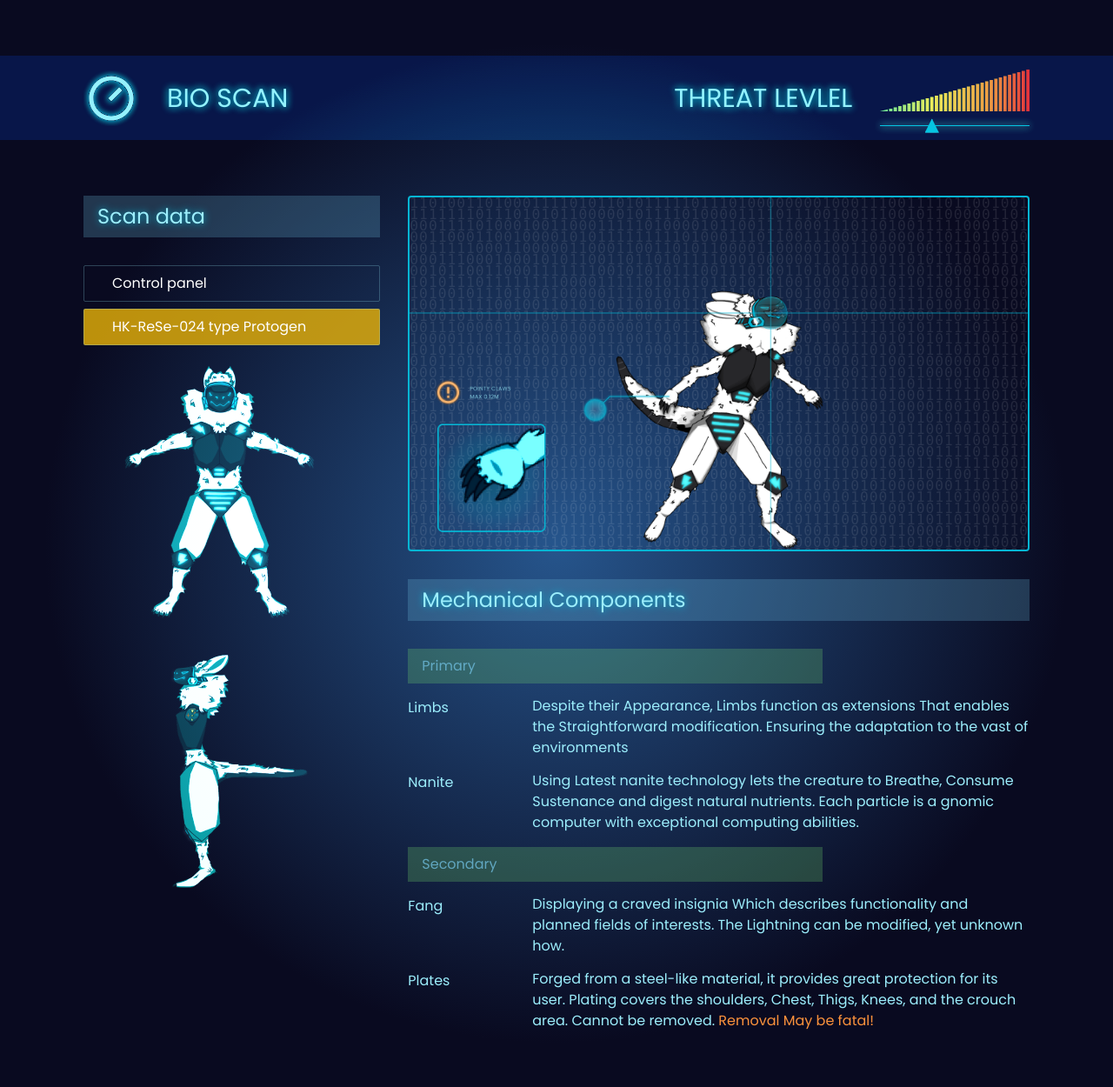
After one commit to PasztorGergo/Proto_OS, a Flask app: page /scans in a window 1280 px wide. The commit adds this page. Shown: the whole page at 87% size. Run offline with Flask 3, Linux system fonts and the light colour scheme.

```diff
--- a/server.py
+++ b/server.py
@@ -10,10 +10,13 @@ emotion = 0
 @app.route("/")
 def index():
     print("Main page opened!")
-    return render_template("index.html")
+    return render_template("index.html", title="controls")
+
+@app.route("/scans")
+def scan_data():
+    return render_template("scans.html", title="scans")
 
 @app.route("/emotion", methods=["POST"])
-
 def setEmtoion():
     id = int(request.get_json()["id"])
     emotion = id
--- a/static/styles/output.css
+++ b/static/styles/output.css
@@ -657,6 +657,10 @@ video {
   left: 0px;
 }
 
+.left-\[30\%\] {
+  left: 30%;
+}
+
 .top-0 {
   top: 0px;
 }
@@ -669,6 +673,18 @@ video {
   isolation: auto;
 }
 
+.z-10 {
+  z-index: 10;
+}
+
+.z-\[-1\] {
+  z-index: -1;
+}
+
+.col-span-2 {
+  grid-column: span 2 / span 2;
+}
+
 .float-start {
   float: inline-start;
 }
@@ -713,6 +729,10 @@ video {
   clear: none;
 }
 
+.mb-4 {
+  margin-bottom: 1rem;
+}
+
 .mb-8 {
   margin-bottom: 2rem;
 }
@@ -723,10 +743,6 @@ video {
 
 .mt-2 {
   margin-top: 0.5rem;
-}
-
-.mt-8 {
-  margin-top: 2rem;
 }
 
 .mt-4 {
@@ -921,6 +937,12 @@ video {
   border-collapse: separate;
 }
 
+.scale-105 {
+  --tw-scale-x: 1.05;
+  --tw-scale-y: 1.05;
+  transform: translate(var(--tw-translate-x), var(--tw-translate-y)) rotate(var(--tw-rotate)) skewX(var(--tw-skew-x)) skewY(var(--tw-skew-y)) scaleX(var(--tw-scale-x)) scaleY(var(--tw-scale-y));
+}
+
 .\!transform {
   transform: translate(var(--tw-translate-x), var(--tw-translate-y)) rotate(var(--tw-rotate)) skewX(var(--tw-skew-x)) skewY(var(--tw-skew-y)) scaleX(var(--tw-scale-x)) scaleY(var(--tw-scale-y)) !important;
 }
@@ -1403,6 +1425,10 @@ video {
   justify-items: stretch;
 }
 
+.gap-2 {
+  gap: 0.5rem;
+}
+
 .gap-4 {
   gap: 1rem;
 }
@@ -1736,6 +1762,10 @@ video {
   border-radius: 9999px;
 }
 
+.rounded-sm {
+  border-radius: 0.125rem;
+}
+
 .rounded-b {
   border-bottom-right-radius: 0.25rem;
   border-bottom-left-radius: 0.25rem;
@@ -1802,6 +1832,10 @@ video {
   border-width: 1px;
 }
 
+.border-2 {
+  border-width: 2px;
+}
+
 .border-x {
   border-left-width: 1px;
   border-right-width: 1px;
@@ -1860,6 +1894,20 @@ video {
   border-style: none;
 }
 
+.border-primary {
+  --tw-border-opacity: 1;
+  border-color: rgb(6 182 212 / var(--tw-border-opacity));
+}
+
+.border-primary-lighter {
+  --tw-border-opacity: 1;
+  border-color: rgb(156 238 252 / var(--tw-border-opacity));
+}
+
+.border-opacity-25 {
+  --tw-border-opacity: 0.25;
+}
+
 .bg-\[\#74DC6E\] {
   --tw-bg-opacity: 1;
   background-color: rgb(116 220 110 / var(--tw-bg-opacity));
@@ -1880,8 +1928,17 @@ video {
   background-color: rgb(110 187 220 / var(--tw-bg-opacity));
 }
 
+.bg-yellow-500 {
+  --tw-bg-opacity: 1;
+  background-color: rgb(234 179 8 / var(--tw-bg-opacity));
+}
+
 .bg-opacity-25 {
   --tw-bg-opacity: 0.25;
+}
+
+.bg-opacity-80 {
+  --tw-bg-opacity: 0.8;
 }
 
 .decoration-slice {
@@ -2018,6 +2075,18 @@ video {
   padding-bottom: 1rem;
 }
 
+.pb-16 {
+  padding-bottom: 4rem;
+}
+
+.pl-8 {
+  padding-left: 2rem;
+}
+
+.pr-4 {
+  padding-right: 1rem;
+}
+
 .pt-16 {
   padding-top: 4rem;
 }
@@ -2169,9 +2238,24 @@ video {
   color: rgb(59 130 246 / var(--tw-text-opacity));
 }
 
+.text-orange-400 {
+  --tw-text-opacity: 1;
+  color: rgb(251 146 60 / var(--tw-text-opacity));
+}
+
 .text-primary-light {
   --tw-text-opacity: 1;
   color: rgb(110 187 220 / var(--tw-text-opacity));
+}
+
+.text-primary-lighter {
+  --tw-text-opacity: 1;
+  color: rgb(156 238 252 / var(--tw-text-opacity));
+}
+
+.text-white {
+  --tw-text-opacity: 1;
+  color: rgb(255 255 255 / var(--tw-text-opacity));
 }
 
 .text-opacity-80 {
@@ -2520,6 +2604,21 @@ video {
 
 * {
   font-family: "Poppins", sans-serif;
+}
+
+::-webkit-scrollbar {
+  width: 6px;
+}
+
+::-webkit-scrollbar-track {
+  --tw-bg-opacity: 1;
+  background-color: rgb(6 182 212 / var(--tw-bg-opacity));
+}
+
+::-webkit-scrollbar-thumb {
+  width: 0.25rem;
+  background-color: rgb(255 255 255 / var(--tw-bg-opacity));
+  --tw-bg-opacity: 0.8;
 }
 
 .glow-text {
@@ -2556,6 +2655,22 @@ video {
   --tw-shadow: var(--tw-shadow-colored);
 }
 
+p#binary {
+  font-size: 1.25em;
+  color: rgba(255, 255, 255, 0.1);
+  margin: 0 auto;
+  font-family: monospace;
+  word-wrap: break-word;
+  line-height: 0.8em;
+  letter-spacing: 1px;
+  width: 110%;
+}
+
+dd {
+  margin-left: 20%;
+  margin-top: -1.75lh;
+}
+
 @media (min-width: 640px) {
   .sm\:container {
     width: 100%;
--- /dev/null
+++ b/templates/scans.html
@@ -0,0 +1,188 @@
+<!DOCTYPE html>
+<html lang="en">
+  <head>
+    <meta charset="UTF-8" />
+    <meta name="viewport" content="width=device-width, initial-scale=1.0" />
+    <title>EnginEar | Proto_OS</title>
+    <link
+      rel="stylesheet"
+      href="{{url_for('static', filename='styles/output.css')}}"
+    />
+    <link
+      rel="shortcut icon"
+      href="{{url_for('static', filename='assets/EnginEar_Logo.svg')}}"
+      type="image/x-icon"
+    />
+    <link rel="preconnect" href="https://fonts.googleapis.com" />
+    <link rel="preconnect" href="https://fonts.gstatic.com" crossorigin />
+    <link
+      href="https://fonts.googleapis.com/css2?family=Poppins:ital,wght@0,100;0,200;0,300;0,400;0,500;0,600;0,700;0,800;0,900;1,100;1,200;1,300;1,400;1,500;1,600;1,700;1,800;1,900&display=swap"
+      rel="stylesheet"
+    />
+  </head>
+  <body
+    class="pb-16 relative [background-image:_radial-gradient(#26558C_0%,#090A20_65%)] min-h-screen pt-16"
+  >
+    <header
+      class="relative w-full py-4 px-24 flex items-center justify-between"
+    >
+      <div class="flex gap-8 items-center h-full">
+        <img
+          width="64"
+          height="64"
+          alt="Scan logo"
+          src="{{url_for('static', filename='assets/timer.svg')}}"
+          class="mix-blend-normal"
+        />
+        <h2 class="glow-text text-3xl uppercase">Bio scan</h2>
+      </div>
+      <div class="flex items-center gap-8">
+        <h2 class="uppercase glow-text text-3xl">Threat levlel</h2>
+        <div class="min-w-fit flex flex-col items-center gap-4">
+          <img
+            class="h-12"
+            src="{{url_for('static', filename='assets/range.svg')}}"
+            alt="Threat-o-meter"
+          />
+          <div
+            class="bg-primary shadow-[0_0_8px_#9CEEFC] w-full h-[1px] relative flex items-center"
+          >
+            <div
+              class="absolute left-[30%] bg-primary shadow-[0_0_8px_#9CEEFC] w-4 h-4 [clip-path:polygon(50%_0%,_0%_100%,_100%_100%)]"
+              id="triangle"
+            />
+          </div>
+        </div>
+      </div>
+      <div
+        class="absolute top-0 left-0 bg-primary-light w-full h-full mix-blend-soft-light"
+      />
+    </header>
+    <main class="mt-16 px-24 w-full grid grid-cols-3 gap-x-8">
+      <nav class="">
+        <h2
+          class="bg-primary-light bg-opacity-25 text-2xl glow-text w-full px-4 py-2 text-opacity-80 mb-8"
+        >
+          Scan data
+        </h2>
+        <ul class="flex flex-col w-full text-white gap-2">
+          {% if title == "controls"%}
+          <li
+            class="pl-8 pr-4 py-2 rounded-sm border bg-yellow-500 bg-opacity-80 border-primary-lighter border-opacity-25"
+          >
+            <a href="/">Control panel</a>
+          </li>
+          <li
+            class="pl-8 pr-4 py-2 rounded-sm border border-primary-lighter border-opacity-25"
+          >
+            <a href="/scans">HK-ReSe-024 type Protogen</a>
+          </li>
+          {% elif title == "scans" %}
+          <li
+            class="pl-8 pr-4 py-2 rounded-sm border border-primary-lighter border-opacity-25"
+          >
+            <a href="/">Control panel</a>
+          </li>
+          <li
+            class="pl-8 pr-4 py-2 rounded-sm border bg-yellow-500 bg-opacity-80 border-primary-lighter border-opacity-25"
+          >
+            <a href="/scans">HK-ReSe-024 type Protogen</a>
+          </li>
+          {%endif%}
+          <li>
+            <img
+              src="{{url_for('static', filename='assets/EnginEar_front.png')}}"
+              alt="EnginEar front"
+              class="mix-blend-plus-lighter object-scale-down"
+            />
+          </li>
+          <li>
+            <img
+              src="{{url_for('static', filename='assets/EnginEar_left.png')}}"
+              alt="EnginEar side"
+              class="mix-blend-plus-lighter object-scale-down"
+            />
+          </li>
+        </ul>
+      </nav>
+      <section class="col-span-2">
+        <div
+          class="relative mb-8 overflow-hidden border-2 border-primary rounded"
+        >
+          <img
+            class="object-fill z-10 scale-105"
+            alt="Hunting position"
+            src="{{url_for('static', filename='assets/scan_primary.png')}}"
+          />
+          <p class="absolute top-0 left-0 w-full h-full z-[-1]" id="binary"></p>
+        </div>
+        <h2
+          class="bg-primary-light bg-opacity-25 text-2xl glow-text w-full px-4 py-2 text-opacity-80 mb-8"
+        >
+          Mechanical Components
+        </h2>
+        <h3
+          class="mb-4 px-4 py-2 md:w-2/3 bg-[#74DC6E] bg-opacity-25 text-primary-light text-opacity-80"
+        >
+          Primary
+        </h3>
+        <dl class="text-primary-lighter flex flex-col gap-4">
+          <dt>Limbs</dt>
+          <dd>
+            Despite their Appearance, Limbs function as extensions That enables
+            the Straightforward modification. Ensuring the adaptation to the
+            vast of environments
+          </dd>
+          <dt>Nanite</dt>
+          <dd>
+            Using Latest nanite technology lets the creature to Breathe, Consume
+            Sustenance and digest natural nutrients. Each particle is a gnomic
+            computer with exceptional computing abilities.
+          </dd>
+        </dl>
+        <h3
+          class="mt-4 mb-4 px-4 py-2 md:w-2/3 bg-[#74DC6E] bg-opacity-25 text-primary-light text-opacity-80"
+        >
+          Secondary
+        </h3>
+        <dl class="text-primary-lighter flex flex-col gap-4">
+          <dt>Fang</dt>
+          <dd>
+            Displaying a craved insignia Which describes functionality and
+            planned fields of interests. The Lightning can be modified, yet
+            unknown how.
+          </dd>
+          <dt>Plates</dt>
+          <dd>
+            Forged from a steel-like material, it provides great protection for
+            its user. Plating covers the shoulders, Chest, Thigs, Knees, and the
+            crouch area. Cannot be removed.
+            <span class="text-orange-400">Removal May be fatal!</span>
+          </dd>
+        </dl>
+      </section>
+    </main>
+  </body>
+  <script>
+    const binary = document.getElementById("binary");
+
+    function generateBinary() {
+      str = "";
+      for (var i = 0; i < 3500; i++) {
+        str = str + Math.round(Math.random());
+      }
+      binary.innerHTML = str;
+    }
+
+    function updateBinary() {
+      str = binary.innerHTML;
+      n = str.length;
+      r = Math.floor(Math.random() * n + 1);
+      binary.innerHTML =
+        str.substring(0, r) + Math.round(Math.random()) + str.substring(r + 1);
+    }
+
+    generateBinary();
+    setInterval("updateBinary()", 5);
+  </script>
+</html>
```
Also changed, not shown: templates/index.html (+18 -9 lines), templates/input.css (+27 -0 lines), static/assets/scan_primary.png (added), 1 other file.
